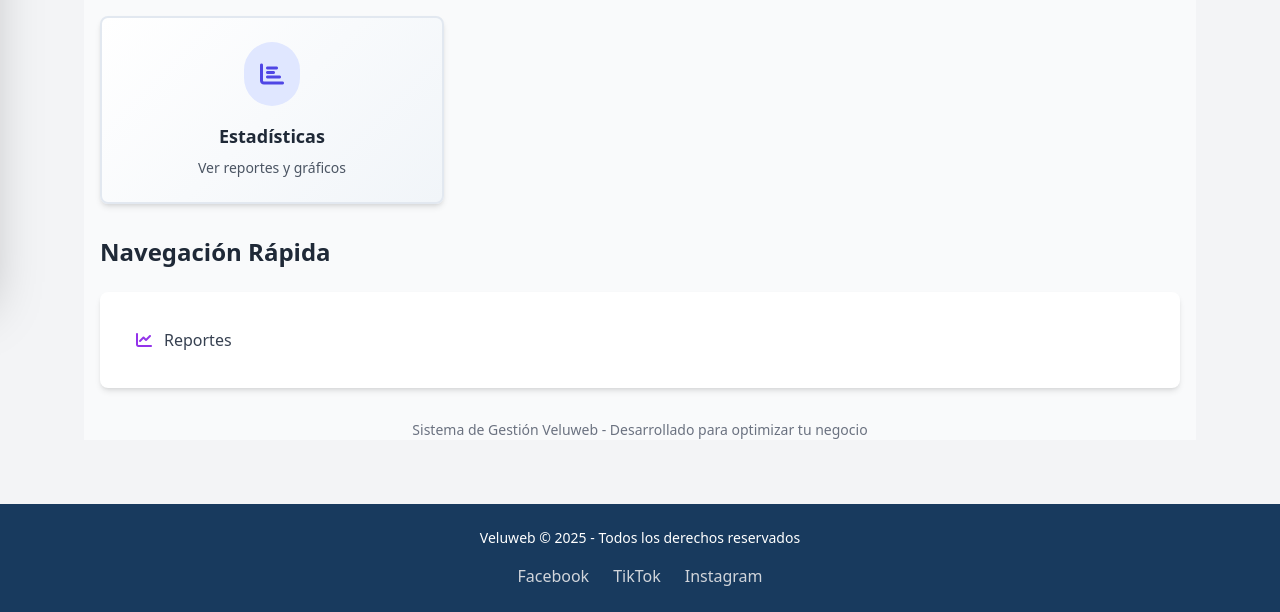
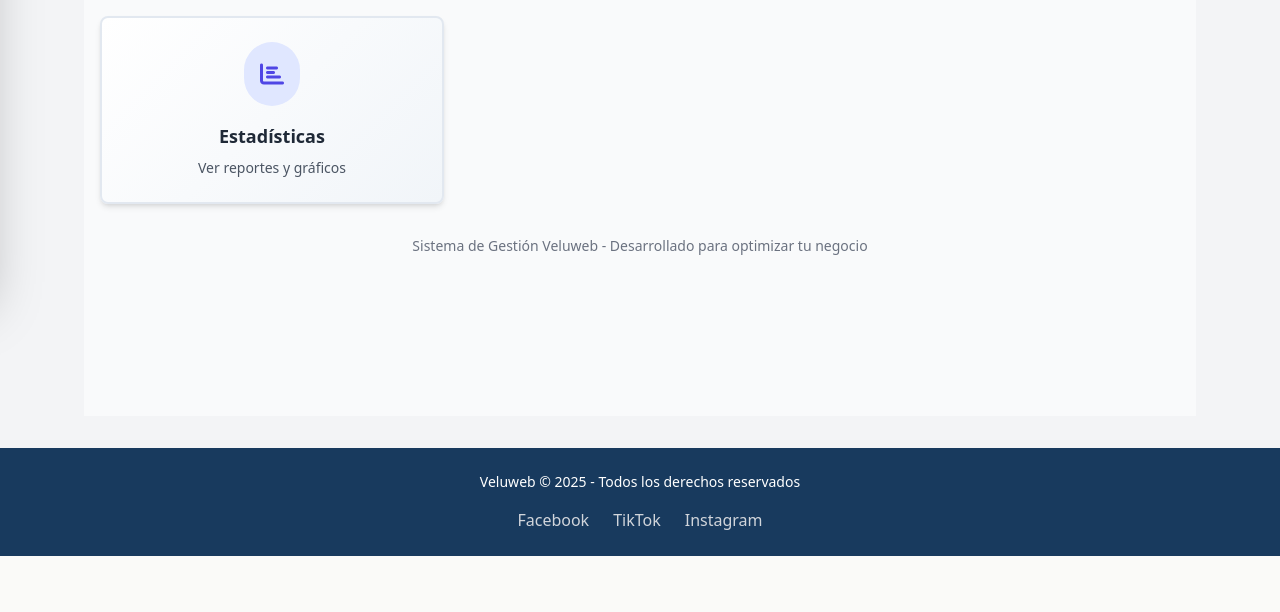
Before and after one commit to Andynoz/Proyecto_Veluweb_2.0, a Django app: template Proyecto_Veluweb/todo/templates/todo/dashboard_admin.html in a window 1280 px wide. Shown: the part 506-1118 px from the top of the page. After the commit the page ends 1062 px from the top, so only its background shows below. Run offline with Django 5.2, Linux system fonts and the light colour scheme; the template is opened without the code that fills it, so the values that code supplies are empty; some libraries are stand-ins or nearby versions.

Commit message:
WIP: cambios en dashboard_admin

```diff
--- a/Proyecto_Veluweb/todo/templates/todo/dashboard_admin.html
+++ b/Proyecto_Veluweb/todo/templates/todo/dashboard_admin.html
@@ -193,40 +193,6 @@
             </div>
         </div>
 
-        <!-- Navegación Rápida -->
-        <div class="mb-8">
-            <h2 class="text-2xl font-bold text-gray-800 mb-6">Navegación Rápida</h2>
-            <div class="bg-white rounded-lg shadow-md p-6">
-                <div class="grid grid-cols-2 md:grid-cols-4 gap-4">
-                    {% if perms.todo.view_cliente %}
-                    <a href="{% url 'tabla' %}" class="flex items-center p-3 rounded-lg hover:bg-gray-50 transition-colors">
-                        <i class="fas fa-users text-blue-600 mr-3"></i>
-                        <span class="text-gray-700 font-medium">Clientes</span>
-                    </a>
-                    {% endif %}
-
-                    {% if perms.todo.view_producto %}
-                    <a href="{% url 'productos_index' %}" class="flex items-center p-3 rounded-lg hover:bg-gray-50 transition-colors">
-                        <i class="fas fa-box text-green-600 mr-3"></i>
-                        <span class="text-gray-700 font-medium">Productos</span>
-                    </a>
-                    {% endif %}
-
-                    {% if perms.todo.view_factura %}
-                    <a href="{% url 'lista_facturas' %}" class="flex items-center p-3 rounded-lg hover:bg-gray-50 transition-colors">
-                        <i class="fas fa-file-invoice-dollar text-yellow-600 mr-3"></i>
-                        <span class="text-gray-700 font-medium">Facturas</span>
-                    </a>
-                    {% endif %}
-
-                    <a href="{% url 'estadisticas' %}" class="flex items-center p-3 rounded-lg hover:bg-gray-50 transition-colors">
-                        <i class="fas fa-chart-line text-purple-600 mr-3"></i>
-                        <span class="text-gray-700 font-medium">Reportes</span>
-                    </a>
-                </div>
-            </div>
-        </div>
-
         <!-- Footer del Dashboard -->
         <div class="text-center text-gray-500 text-sm mb-8">
             <p>Sistema de Gestión Veluweb - Desarrollado para optimizar tu negocio</p>
```
